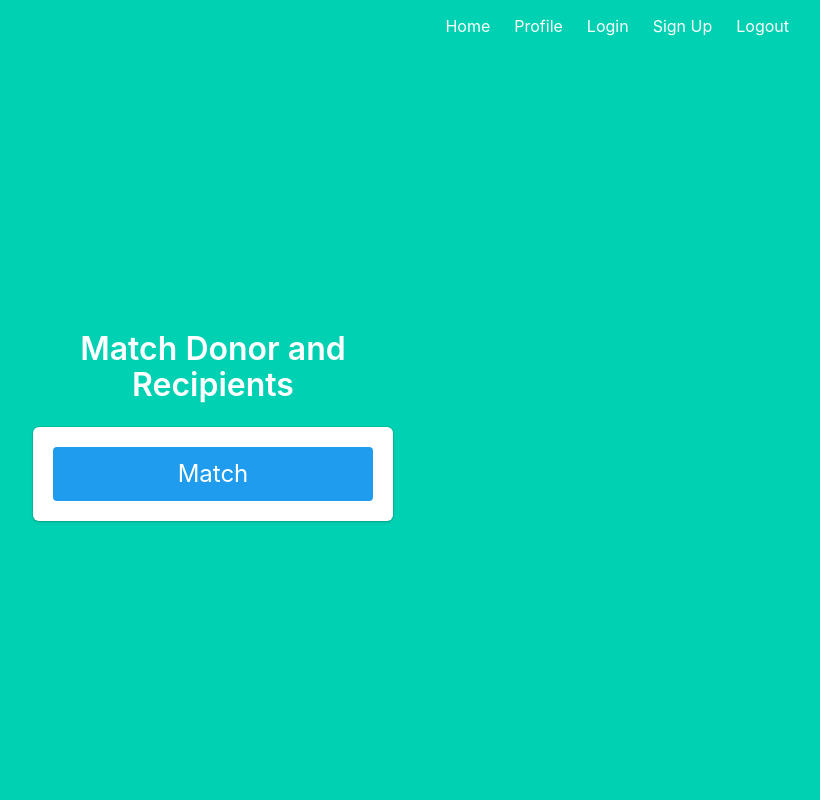
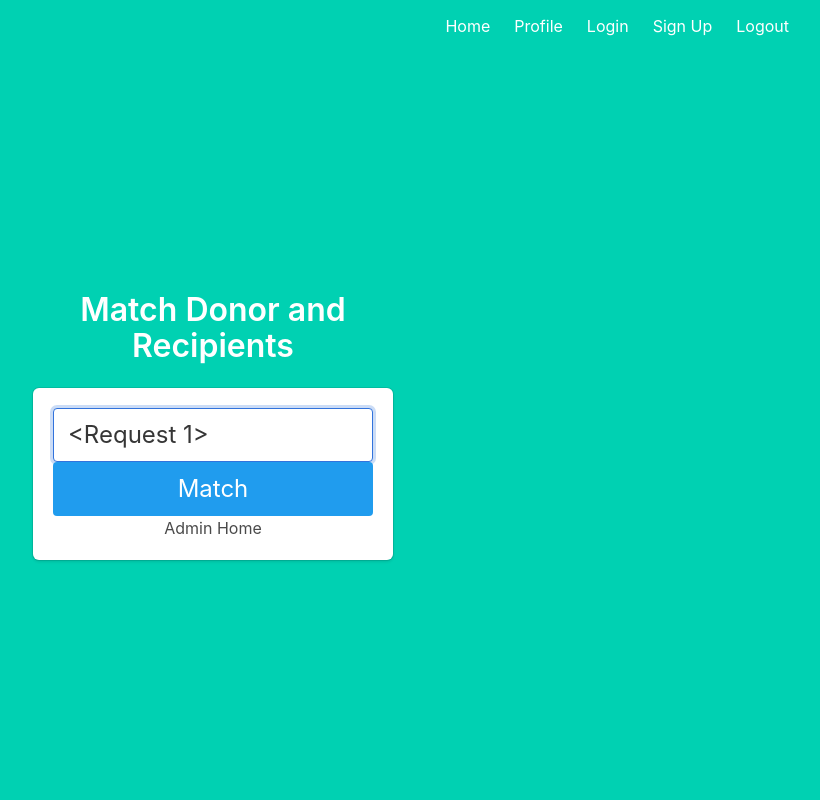
Before and after one commit to jnstockley/DAMS, a Flask app: page /match-requests in a window 1280 px wide. Shown: the whole page, without its empty margins (427-1247 px from the left). Run offline with Flask 3, Linux system fonts and the light colour scheme; tables that the repository leaves empty hold one stand-in row (values such as "Sample post"); some libraries are stand-ins or nearby versions.

Commit message:
added match requests

```diff
--- a/src/event/admin.py
+++ b/src/event/admin.py
@@ -1,7 +1,7 @@
 from flask import Blueprint, render_template, redirect, url_for, request, flash
 from src.event.event_model import Events
 from src.item.item_model import Items
-from src.roles.roles_helper import get_items
+from src.roles.roles_helper import get_items, get_requests
 
 from .. import db
 from re import Pattern
@@ -24,8 +24,16 @@ def adminHome():
 # this opens admin match items page
 @admin_blueprint.route('/match-requests')
 def matchRequests():
+    requests = get_requests()
 
-    return render_template("match_requests.html")
+    return render_template("match_requests.html", requests=requests)
+
+
+@admin_blueprint.route('/match-requests', methods=['POST'])
+def matchRequestsPost():
+
+    return render_template("match_requests.html", requests=requests)
+
 ##################################################################
 
 # this opens admin modify events page
--- a/src/roles/roles_helper.py
+++ b/src/roles/roles_helper.py
@@ -1,10 +1,16 @@
 from src.event.event_model import Events
 from src.item.item_model import Items
+from src.roles.request_model import Request
 
 
 def get_events():
     events = Events.query.all()
     return events
+
+
+def get_requests():
+    requests = Request.query.all()
+    return requests
 
 
 def get_items():
--- a/templates/create-event.html
+++ b/templates/create-event.html
@@ -65,6 +65,10 @@
             </div>
 
             <button class="button is-block is-info is-large is-fullwidth create-event">Enter</button>
+            <p>
+                <a href="/admin-home">Admin Home</a>
+            </p>
+
         </form>
     </div>
 </div>
--- a/templates/create_item.html
+++ b/templates/create_item.html
@@ -37,6 +37,10 @@
 
 
             <button class="button is-block is-info is-large is-fullwidth create_item">Enter</button>
+            <p>
+                <a href="/admin-home">Admin Home</a>
+            </p>
+
         </form>
     </div>
 </div>
--- a/templates/delete_item.html
+++ b/templates/delete_item.html
@@ -23,6 +23,9 @@
 
 
             <button class="button is-block is-info is-large is-fullwidth delete_item">Enter</button>
+            <p>
+                <a href="/admin-home">Admin Home</a>
+            </p>
         </form>
     </div>
 
--- a/templates/match_requests.html
+++ b/templates/match_requests.html
@@ -12,10 +12,20 @@
             </div>
         {% endif %}
         {% endwith %}
-        <form method="POST" action="/create-item">
+        <form method="POST" action="/match-requests">
+
+            <!-- request -->
+            <select class="input is-large" name="requestVal" autofocus="">
+                        {% for req in requests %}
+                            <option id={{ req }}>{{ req }}</option>
+                        {% endfor %}
+            </select>
 
 
             <button class="button is-block is-info is-large is-fullwidth create_item">Match</button>
+            <p>
+                <a href="/admin-home">Admin Home</a>
+            </p>
         </form>
     </div>
 </div>
--- a/templates/modify_item.html
+++ b/templates/modify_item.html
@@ -50,6 +50,9 @@
             </div>
 
             <button class="button is-block is-info is-large is-fullwidth modify_item">Enter</button>
+            <p>
+                <a href="/admin-home">Admin Home</a>
+            </p>
         </form>
     </div>
 </div>
```
